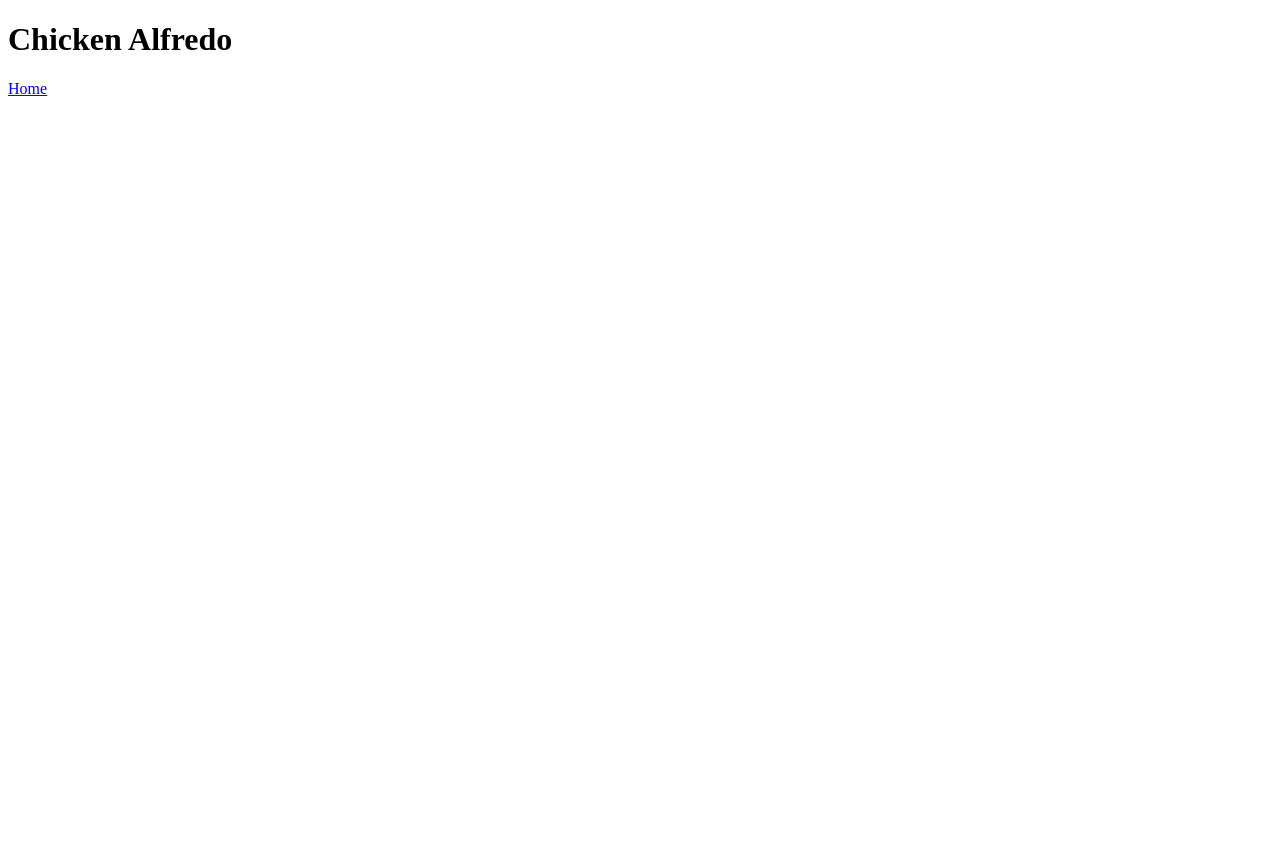
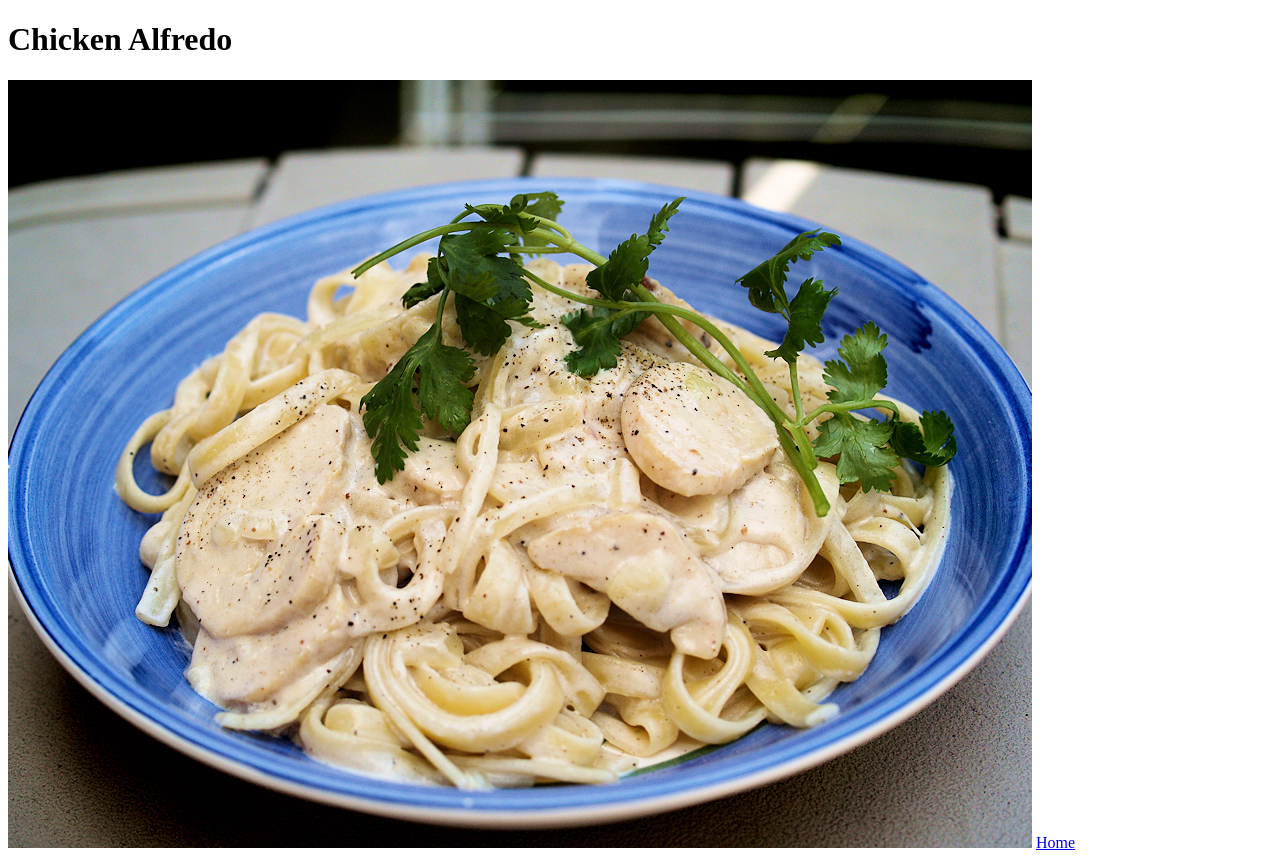
Before and after one commit to LucaX877/odin-recipes, a plain HTML site: page recipes/chicken-alfredo.html in a window 1280 px wide. Before the commit the page ends 800 px from the top, so only its background shows below. Drawn offline with Linux system fonts and the light colour scheme.

Commit message:
Add chicken alfredo image

```diff
--- a/recipes/chicken-alfredo.html
+++ b/recipes/chicken-alfredo.html
@@ -6,6 +6,7 @@
     </head>
     <body>
         <h1>Chicken Alfredo</h1>
+        <img src="../images/chicken-alfredo.jpg" alt="Chicken Alfredo">
         <a href="../index.html">Home</a>
     </body>
 </html>
```
Also changed, not shown: images/chicken-alfredo.jpg (added).
